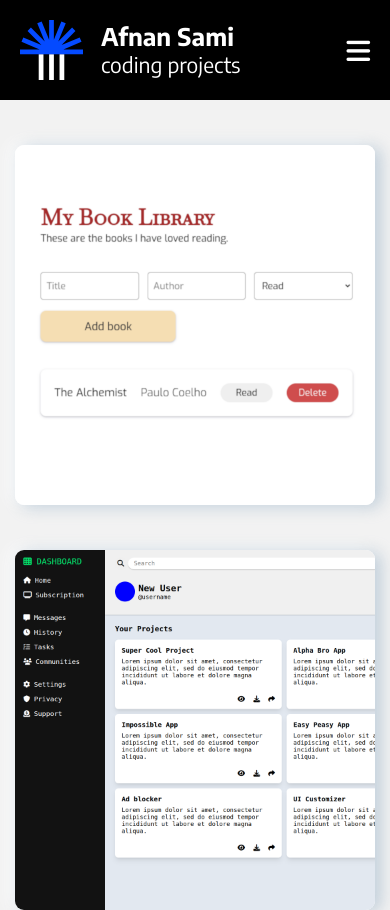
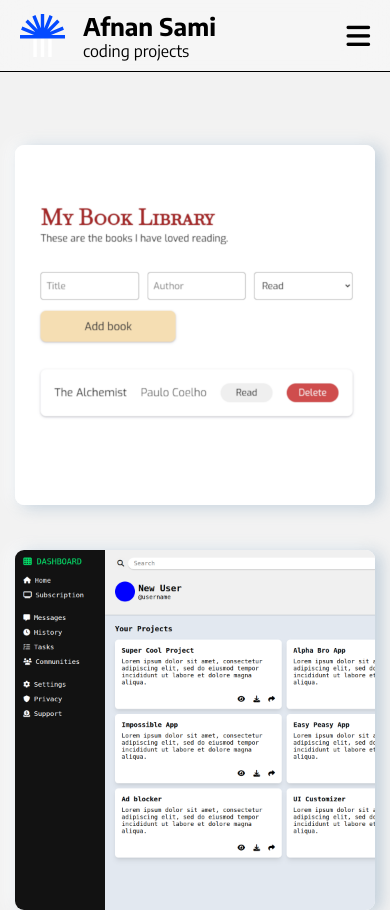
Before and after one commit to afnsami/afnsami.github.io, a plain HTML site: page index.html in a window 390 px wide. Shown: the top 910 px of the page. Drawn offline with Linux system fonts and the light colour scheme.

Commit message:
Add: blur effect on Nav, Code refactor

```diff
--- a/index.html
+++ b/index.html
@@ -19,7 +19,7 @@
 
                 <div id="websiteName">
                     <h3>Afnan Sami</h3>
-                    <p style="font-weight: 400; font-size: 21px;">coding projects</p>
+                    <p style="font-weight: 400;">coding projects</p>
                 </div>
            </div>
 
--- a/styles.css
+++ b/styles.css
@@ -1,13 +1,13 @@
 @import url('https://fonts.googleapis.com/css2?family=Encode+Sans:wght@100..900&display=swap');
 :root {
     --blue: #044affff;
+    --navText: black;
 }
 
 * {
     margin: 0;
     padding: 0;
     box-sizing: border-box;
-    font-family: 'Encode Sans', Times, serif;
 }
 
 body, html {
@@ -15,6 +15,7 @@ body, html {
     height: 100%;
     scroll-behavior: smooth;
 
+    font-family: 'Encode Sans', 'Times New Roman', Times, serif;
     background-color: rgb(242, 242, 242);
 }
 
@@ -29,12 +30,15 @@ nav {
     top: 0;
 
     width: 100%;
-    height: 100px;
+    height: 72px;
     padding: 0px 20px;
 
-    background-color: black;
-    color: white;
+    backdrop-filter: blur(21px);
 
+    background-color: rgb(255 255 255 / 30%);
+    border-bottom: solid 1px black;
+
+    color: var(--navText);
     z-index: 999;
 }
 
@@ -46,7 +50,7 @@ nav ul {
 }
 
 nav img {
-    width: 55px;
+    width: 45px;
 }
 
 #menu-icon {
@@ -122,34 +126,26 @@ nav img {
 a {
     transition: 200ms;
     text-decoration: none;
-    color: white;
+    color: var(--navText);
 }
 
 a:hover {
+    text-decoration: underline;
     color: var(--blue);
     transition: 200ms;
 }
 
 
+/* MOBILE SIZE */
 @media (max-width: 700px) {
 
+    /*Navigation Bar*/
     nav img {
-        width: 63px;
-    }
-
-    #main {
-        display: flex;
-        flex-direction: column;
-        align-items: center;
+        width: 45px;
     }
 
     #leftInfo p {
-        font-size: 5px;
-    }
-
-    .projectCard, .projectCard img {
-        width: 360px;
-        height: 360px;
+        font-size: 16px;
     }
 
     #websiteName {
@@ -160,36 +156,57 @@ a:hover {
     }
 
     nav ul {
+        display: flex;
+        flex-direction: column;
+        align-items: start;
+
         position: absolute;
-        top: 100px;
+        top: 72px;
         left: 0;
         right: 0;
         gap: 0;
 
         overflow: hidden;
 
-        flex-direction: column;
-        align-items: start;
         background-color: black;
         transition: all 0.4s;
     }
 
     nav ul li {
         margin-left: 21px;
-        padding: 15px;
-        padding-bottom: 30px;
+        padding: 0px;
+        padding-top: 20px;
+        padding-bottom: 20px;
+    }
+
+    nav a {
+        color: white;
+    }
+
+
+
+    /*Main Div*/
+    #main {
+        display: flex;
+        flex-direction: column;
+        align-items: center;
+    }
+
+    .projectCard, .projectCard img {
+        width: 360px;
+        height: 360px;
+    }
+
+    /*SVG*/
+    i {
+        font-size: 27px;
     }
 
     #menu-icon {
         display: block;
     }
 
-    i {
-        font-size: 27px;
-    }
-
     #menuList {
         transition: all 0.4s;
     }
-
 }
```
